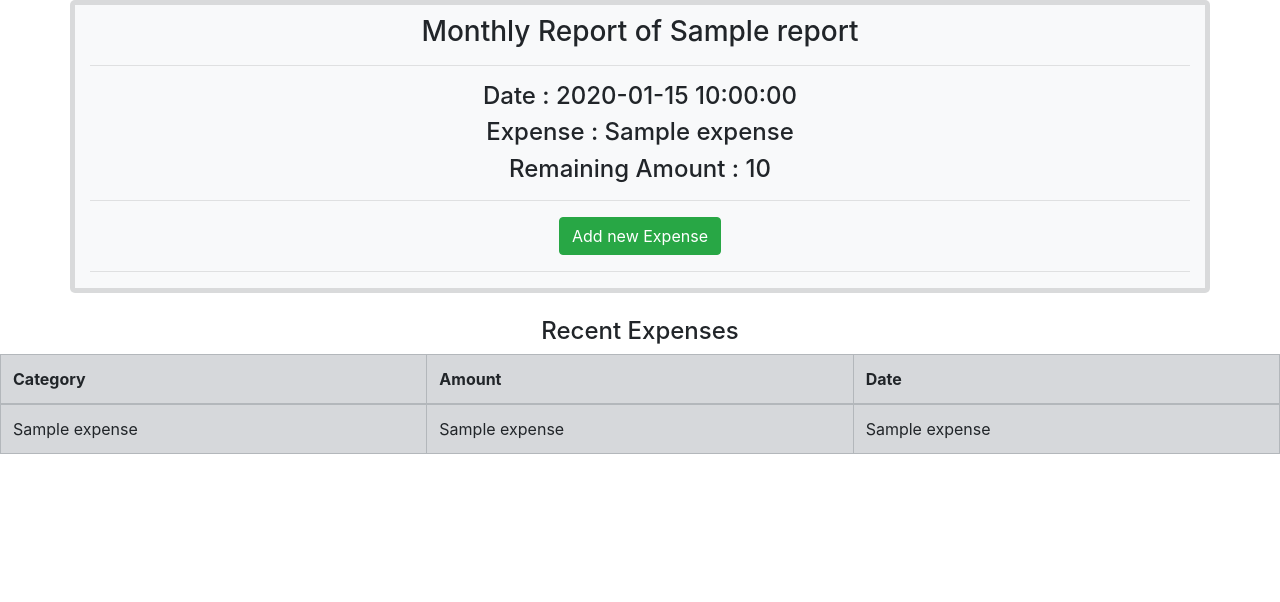
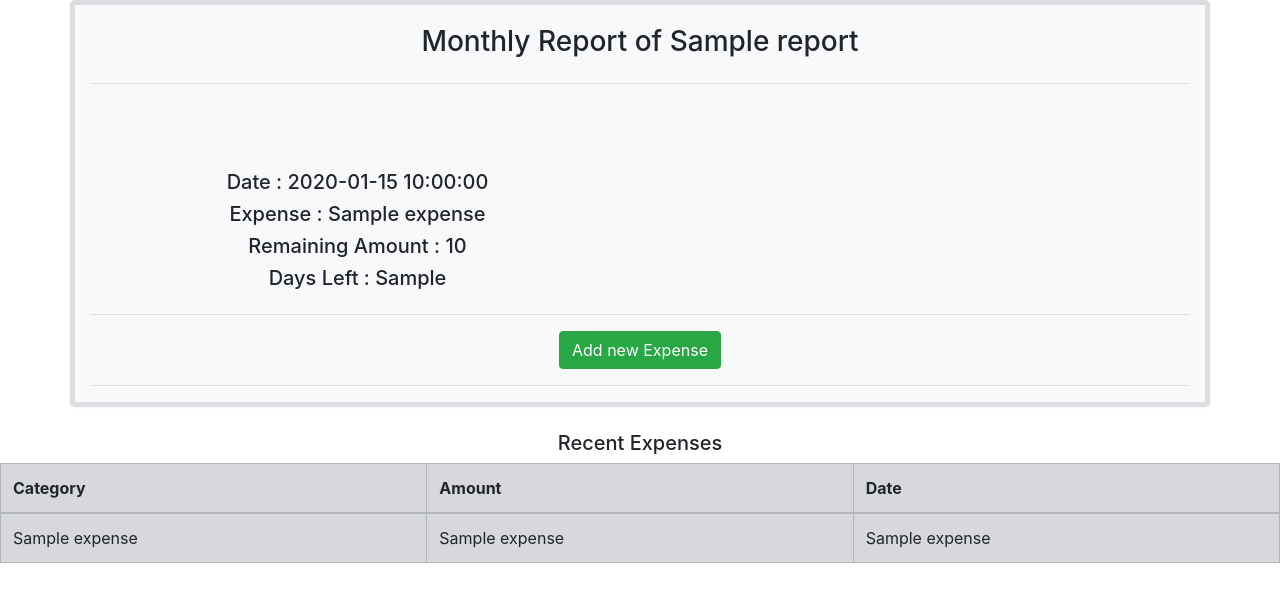
Before and after one commit to Roar47/Expense-Tracker, a Flask app: template templates/index.html in a window 1280 px wide. Shown: the part 56-658 px from the top of the page. Run offline with Flask 3, Linux system fonts and the light colour scheme; the template is opened without the code that fills it: most values are stand-ins (such as "Sample title", 1, 10 or a date in 2020); some libraries are stand-ins or nearby versions.

Commit message:
Added Pie Chart

```diff
--- a/app.py
+++ b/app.py
@@ -1,6 +1,7 @@
 from flask import Flask,render_template,request,redirect,url_for
 from datetime import date,datetime
 from db_connector import getDbConnection
+import calendar
 
 app = Flask(__name__)
 
@@ -20,6 +21,7 @@ def home():
     expense = getExpenseForParticularMonth(reportData['current_month'],reportData['current_year'])
     reportData['expense'] = expense
     reportData['remaining_amount'] = Limit - expense
+    reportData['days_left'] = getNumOfDaysLeft()
     return render_template('index.html',data=data,reportData=reportData)
 
 @app.route('/add', methods=['POST'])
@@ -57,3 +59,9 @@ def getMonthName(month):
     month_names = ["January","February","March","April","May","June","July",
             "August","September","October","November","December"]
     return month_names[month - 1]
+
+def getNumOfDaysLeft():
+    current_date = datetime.now()
+    last_day_of_month = calendar.monthrange(current_date.year, current_date.month)
+    days_left = last_day_of_month[1] - current_date.day
+    return days_left
--- a/templates/index.html
+++ b/templates/index.html
@@ -10,6 +10,68 @@
         integrity="sha384-Vkoo8x4CGsO3+Hhxv8T/Q5PaXtkKtu6ug5TOeNV6gBiFeWPGFN9MuhOf23Q9Ifjh" crossorigin="anonymous">
     <link rel="stylesheet" type="text/css" href="{{ url_for('static', filename='style.css') }}">
     <title>Expense Tracker</title>
+
+    <style>
+        .flex {
+            -webkit-box-flex: 1;
+            -ms-flex: 1 1 auto;
+            flex: 1 1 auto
+        }
+
+        @media (max-width:991.98px) {
+            .padding {
+                padding: 1.5rem
+            }
+        }
+
+        @media (max-width:767.98px) {
+            .padding {
+                padding: 1rem
+            }
+        }
+
+        .padding {
+            padding: 5rem
+        }
+
+        .card {
+            background: #fff;
+            border-width: 0;
+            border-radius: .25rem;
+            box-shadow: 0 1px 3px rgba(0, 0, 0, .05);
+            margin-bottom: 1.5rem
+        }
+
+        .card {
+            position: relative;
+            display: flex;
+            flex-direction: column;
+            min-width: 0;
+            word-wrap: break-word;
+            background-color: #fff;
+            background-clip: border-box;
+            border: 1px solid rgba(19, 24, 44, .125);
+            border-radius: .25rem
+        }
+
+        .card-header {
+            padding: .75rem 1.25rem;
+            margin-bottom: 0;
+            background-color: rgba(19, 24, 44, .03);
+            border-bottom: 1px solid rgba(19, 24, 44, .125)
+        }
+
+        .card-header:first-child {
+            border-radius: calc(.25rem - 1px) calc(.25rem - 1px) 0 0
+        }
+
+        card-footer,
+        .card-header {
+            background-color: transparent;
+            border-color: rgba(160, 175, 185, .15);
+            background-clip: padding-box
+        }
+    </style>
 </head>
 
 <body>
@@ -27,7 +89,8 @@
                     <a class="nav-link" href="#">Home <span class="sr-only">(current)</span></a>
                 </li>
                 <li class="nav-item">
-                    <a class="nav-link" type="button" class="btn btn-primary" data-toggle="modal" data-target="#exampleModal">Add Expense</a>
+                    <a class="nav-link" type="button" class="btn btn-primary" data-toggle="modal"
+                        data-target="#exampleModal">Add Expense</a>
                 </li>
                 <li class="nav-item dropdown">
                     <a class="nav-link dropdown-toggle" href="#" id="navbarDropdown" role="button"
@@ -52,26 +115,62 @@
 
     <!-- Report -->
     <div class="container card mb-4 bg-light" style="border-radius: 5px; border-style: solid black; border-width : thick;
-    padding-top: 10px;">
+    padding-top: 20px;">
+        <div class="row">
+            <div class="col">
                 <center>
                     <h3>Monthly Report of {{reportData['current_month_name']}}</h3>
+                </center>
+            </div>
+        </div>
         <hr>
-        <h4>Date : {{reportData['date']}} </h4>
-        <h4>Expense : {{reportData['expense']}}</h4>
-        <h4>Remaining Amount : {{reportData['remaining_amount']}}</h4>
+        <div class="row">
+            <div class="col" style="padding-top: 70px; border-style: 10px solid black;">
+                <center>
+                    <h5>Date : {{reportData['date']}} </h5>
+                    <h5>Expense : {{reportData['expense']}}</h5>
+                    <h5>Remaining Amount : {{reportData['remaining_amount']}}</h5>
+                    <h5>Days Left : {{reportData['days_left']}}</h5>
+                </center>
+            </div>
+            <div class="col">
+                <div class="card-body" style="height: 100%">
+                    <div class="chartjs-size-monitor"
+                        style="position: absolute; left: 0px; top: 0px; right: 0px; bottom: 0px; overflow: hidden; pointer-events: none; visibility: hidden; z-index: -1;">
+                        <div class="chartjs-size-monitor-expand"
+                            style="position:absolute;left:0;top:0;right:0;bottom:0;overflow:hidden;pointer-events:none;visibility:hidden;z-index:-1;">
+                            <div style="position:absolute;width:1000000px;height:1000000px;left:0;top:0">
+                            </div>
+                        </div>
+                        <div class="chartjs-size-monitor-shrink"
+                            style="position:absolute;left:0;top:0;right:0;bottom:0;overflow:hidden;pointer-events:none;visibility:hidden;z-index:-1;">
+                            <div style="position:absolute;width:100%;height:100%;left:0; top:0"></div>
+                        </div>
+                    </div> <canvas id="chart-line" width="200" height="100" class="chartjs-render-monitor"
+                        style="display: block; width: 200px; height: 100px;"></canvas>
+                </div>
+            </div>
+        </div>
+        <div class="row" style="padding-top: 0px;">
+            <div class="col">
                 <hr>
+                <center>
                     <button type="button" class="btn btn-success" data-toggle="modal" data-target="#exampleModal">
                         Add new Expense
                     </button>
+                </center>
                 <hr>
-    </center>
+            </div>
+        </div>
+
     </div>
 
 
     <!-- Form -->
 
     <!-- Modal -->
-  <div class="modal fade" id="exampleModal" tabindex="-1" role="dialog" aria-labelledby="exampleModalLabel" aria-hidden="true">
+    <div class="modal fade" id="exampleModal" tabindex="-1" role="dialog" aria-labelledby="exampleModalLabel"
+        aria-hidden="true">
         <div class="modal-dialog" role="document">
             <div class="modal-content">
                 <div class="modal-header">
@@ -105,7 +204,7 @@
     </div>
 
     <center>
-        <h4>Recent Expenses</h4>
+        <h5>Recent Expenses</h5>
     </center>
 
     <!-- Table  -->
@@ -138,6 +237,33 @@
     <script src="https://cdn.jsdelivr.net/npm/bootstrap@4.4.1/dist/js/bootstrap.min.js"
         integrity="sha384-wfSDF2E50Y2D1uUdj0O3uMBJnjuUD4Ih7YwaYd1iqfktj0Uod8GCExl3Og8ifwB6"
         crossorigin="anonymous"></script>
+
+
+    <script src='https://cdnjs.cloudflare.com/ajax/libs/Chart.js/2.1.4/Chart.bundle.min.js'></script>
+    <script>
+        $(document).ready(function () {
+            var ctx = $("#chart-line");
+            var exp = {{reportData['expense']}};
+            var rem = {{reportData['remaining_amount']}};
+            var myLineChart = new Chart(ctx, {
+                type: 'pie',
+                data: {
+                    labels: ["Expense", "Remaining"],
+                    datasets: [{
+                        data: [exp, rem],
+                        backgroundColor: ["rgba(255, 0, 0, 0.5)", "rgba(100, 255, 0, 0.5)"]
+                    }]
+                },
+                options: {
+                    title: {
+                        display: true,
+                        text: 'Monthly Expense'
+                    }
+                }
+            });
+        });
+    </script>
+
 </body>
 
 </html>
```
Lines whose indentation alone changed are shown as unchanged.
